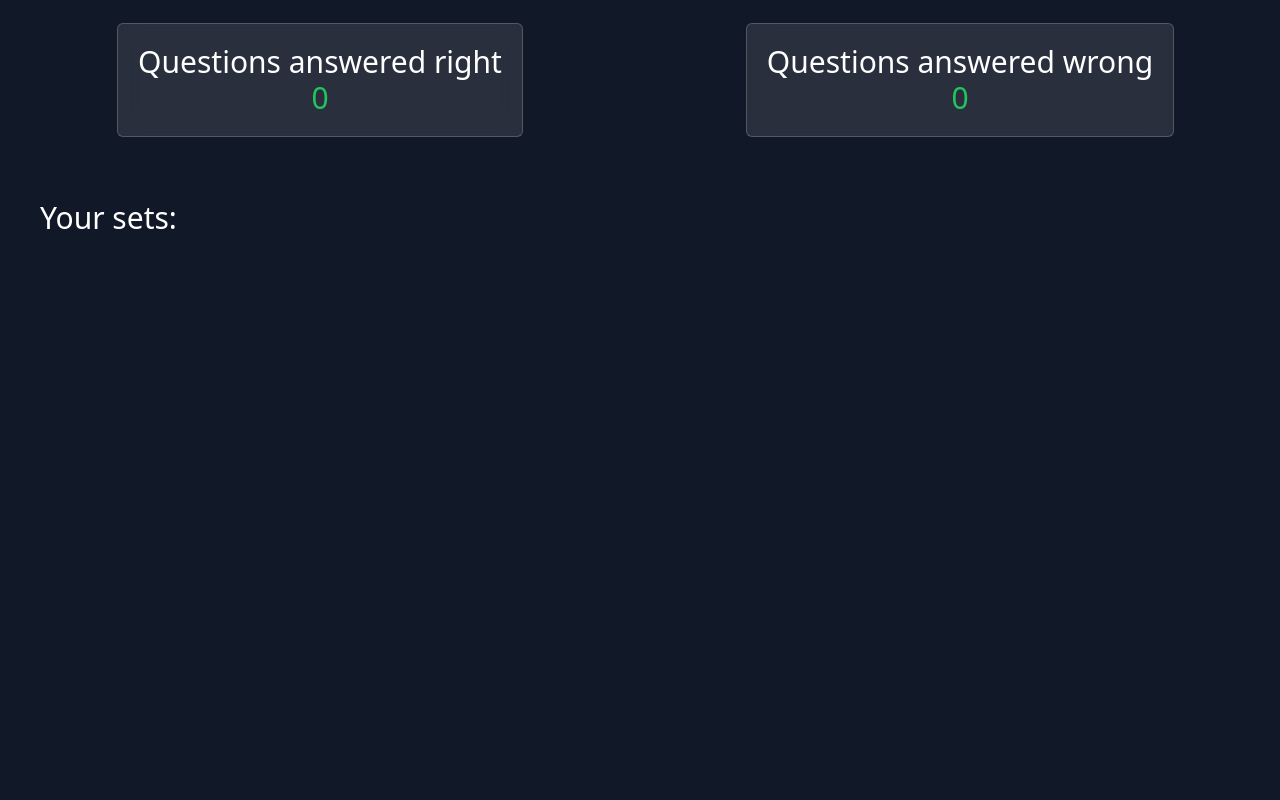
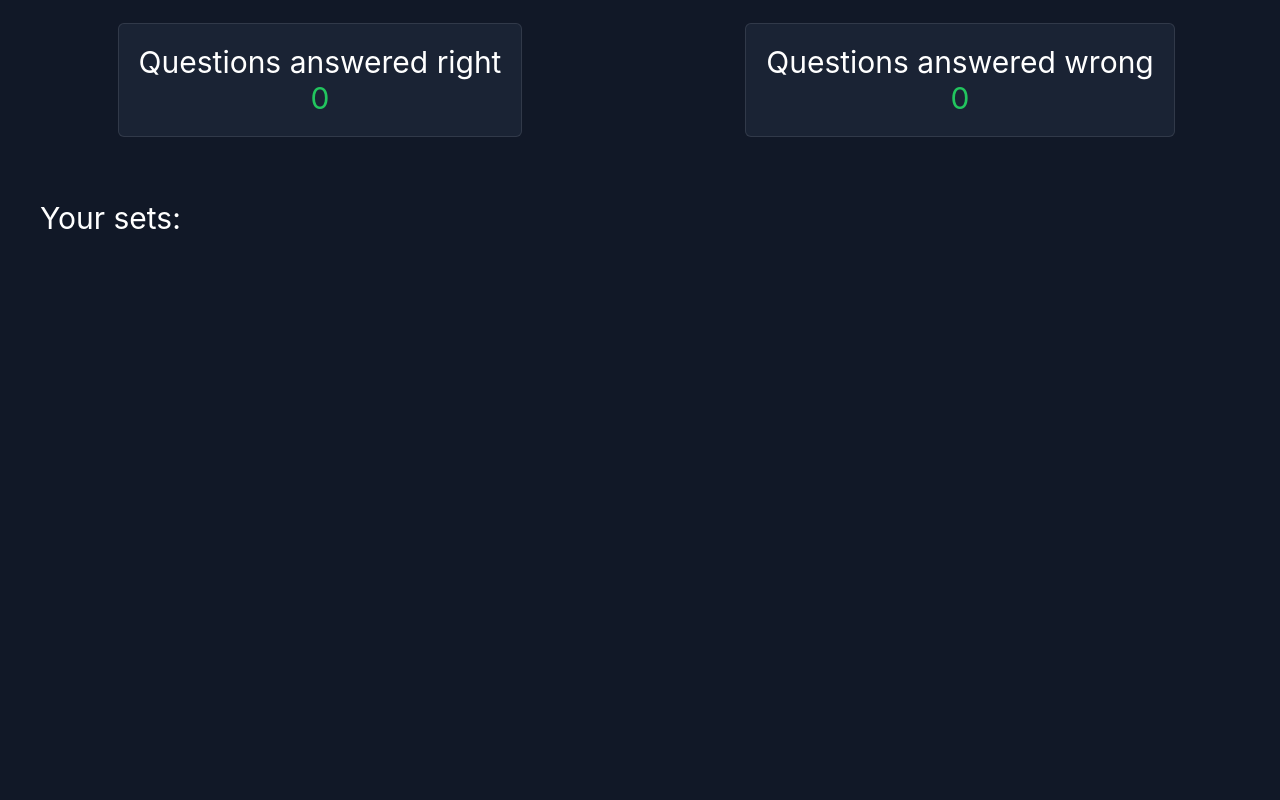
Before and after one commit to awsome-webdev/quizcards, a Flask app: page /dash in a window 1280 px wide. Run offline with Flask 3, Linux system fonts and the light colour scheme; the visitor is signed in with stand-in values (Sample User, id 1); data that the repository does not hold is empty; some libraries are stand-ins or nearby versions.

Commit message:
changed some styles

```diff
--- a/templates/dash.html
+++ b/templates/dash.html
@@ -2,14 +2,26 @@
     <head>
         <title>Quiz Cards</title>
         <script src="https://cdn.tailwindcss.com"></script>
+            <style>
+        body { font-family: 'Inter', sans-serif; background-color: #0f172a; color: #e2e8f0; }
+        .glass { background: rgba(255, 255, 255, 0.03); backdrop-filter: blur(16px); border: 1px solid rgba(255, 255, 255, 0.05); }
+        .glass-panel { background: rgba(30, 41, 59, 0.7); border: 1px solid rgba(255, 255, 255, 0.1); }
+        .sidebar-link.active { background: rgba(16, 185, 129, 0.1); color: #34d399; border-right: 3px solid #34d399; }
+        ::-webkit-scrollbar { width: 8px; height: 8px; }
+        ::-webkit-scrollbar-track { background: #0f172a; }
+        ::-webkit-scrollbar-thumb { background: #334155; border-radius: 4px; }
+        ::-webkit-scrollbar-thumb:hover { background: #475569; }
+        input, select, textarea { background: rgba(0,0,0,0.2) !important; color: white !important; border-color: rgba(255,255,255,0.1) !important; }
+        input:focus, select:focus, textarea:focus { outline: none; border-color: #34d399 !important; }
+    </style>
     </head>
     <body class="bg-gray-900 text-white w-full h-full">
         <div id="headstats" class="w-full h-[20vh] items-center justify-items-center grid grid-cols-[1fr_1fr]">
-            <div id="right" class="col-start-1 h-fit w-fit col-end-1 p-5 text-center border border-white/20 bg-white/10 backdrop-blur-md rounded-md">
+            <div id="right" class="col-start-1 h-fit w-fit col-end-1 p-5 text-center glass-panel rounded-md">
                 <p class="text-3xl">Questions answered right</p>
                 <p id="right-text" class="text-green-500 text-3xl">3</p>
             </div>
-            <div id="wrong" class="col-start-2 h-fit w-fit col-end-2 p-5 text-center border border-white/20 bg-white/10 backdrop-blur-md rounded-md">
+            <div id="wrong" class="col-start-2 h-fit w-fit col-end-2 p-5 text-center glass-panel rounded-md">
                 <p class="text-3xl">Questions answered wrong</p>
                 <p id="wrong-text" class="text-green-500 text-3xl">3</p>
             </div>
@@ -49,7 +61,7 @@ fetch('/api/right').then(res => res.text()).then(data => document.getElementById
     }
     function createcard(Title, cards, desc) {
         const div = document.createElement("div");
-        div.className = "bg-white/10 rounded-lg border border-white/30 m-10 p-6 hover:cursor-pointer h-full w-[20vw] grid grid-rows-[1fr_auto]"
+        div.className = "glass-panel rounded-lg m-10 p-6 hover:cursor-pointer h-full w-[20vw] grid grid-rows-[1fr_auto]"
         div.innerHTML = `
         <div class="row-start-1 row-end-1" onclick="opencards('${Title}')">
             <h2 class="text-2xl mb-4">${Title}</h2>
```
Also changed, not shown: templates/index.html (+13 -1 lines), templates/leaderboard.html (+13 -1 lines).
